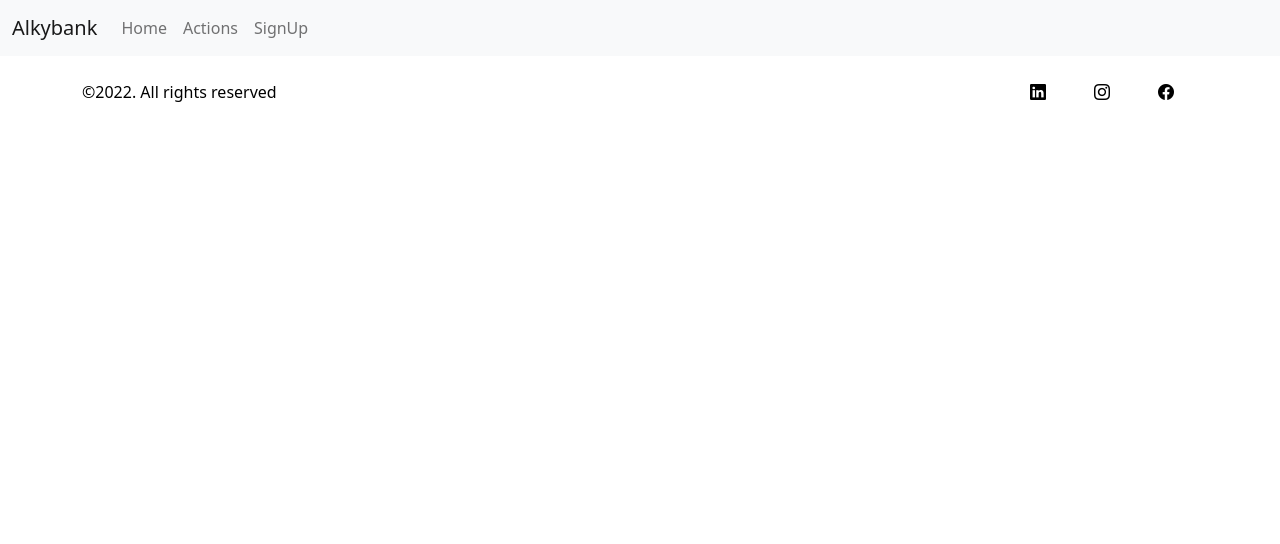
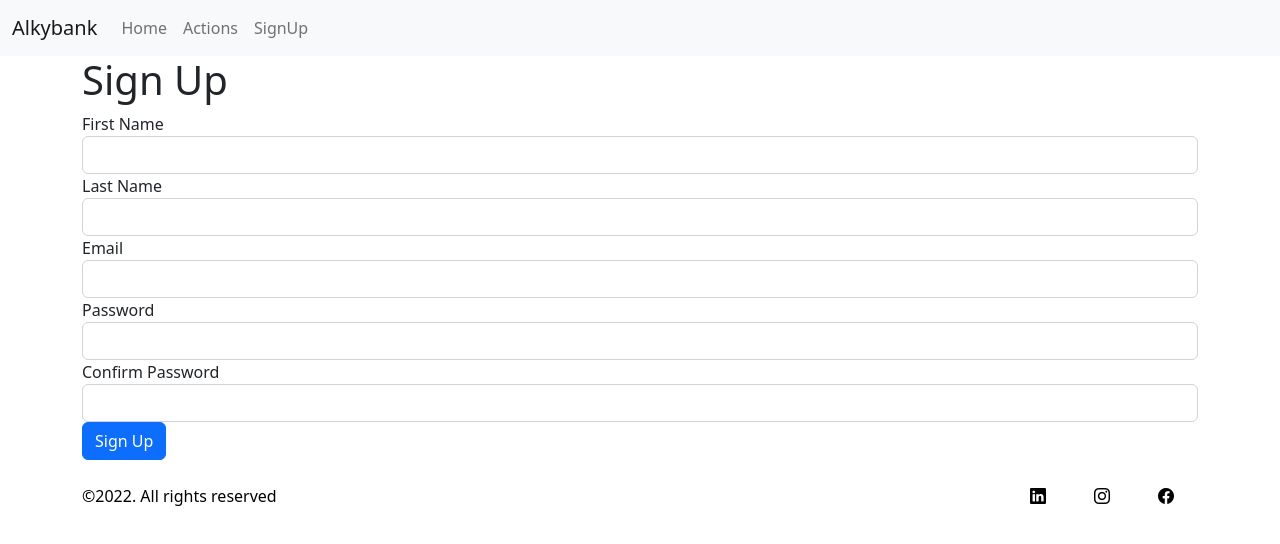
Before and after one commit to ThiagoLopezA/Skill-Up-JS-Front-02, a React app: page /signup in a window 1280 px wide. Shown: the top 544 px of the page. Built offline with nearby package versions, Linux system fonts and the light colour scheme; the HTML template or start-up script is replaced by a standard one.

Commit message:
feat(router): add signup route

```diff
--- a/src/routes/index.jsx
+++ b/src/routes/index.jsx
@@ -3,11 +3,14 @@ import { Routes, Route } from "react-router-dom";
 import Transactions from "../Components/Transactions/Transactions";
 import "../App.css";
 import Home from "../Components/Home";
+import UserRegistrationForm from '../Components/Forms/UserForm/UserRegistrationForm';
 
 const AppRoutes = () => (
   <Routes>
     <Route path="/" element={<Home />} />
     <Route path="/transactions" element={<Transactions />} />
+    <Route path="/signup" element={<UserRegistrationForm />} />
+
   </Routes>
 );
 
```
